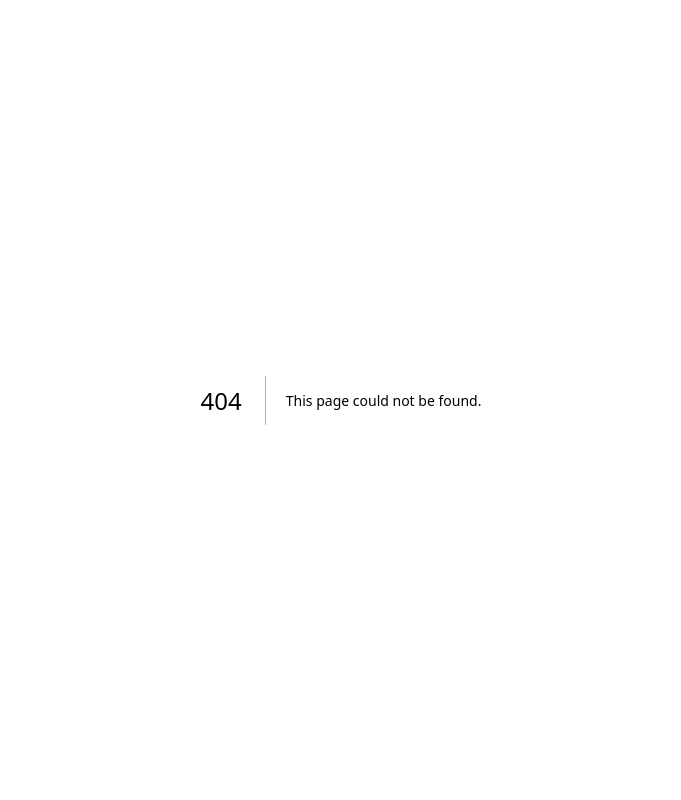
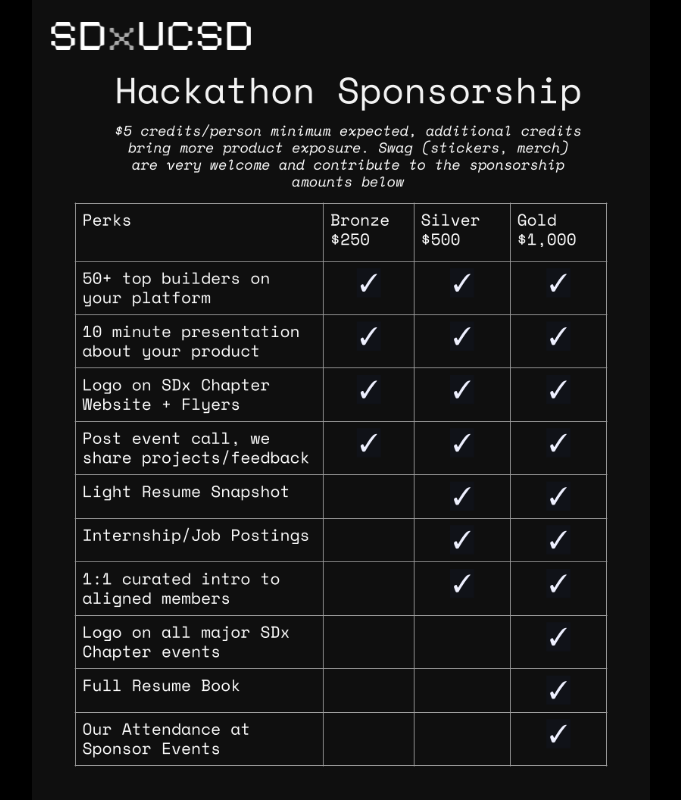
Before and after one commit to SDxUCSD/site, a Next.js app: page /sponsor/hackathon in a window 1280 px wide. Before the commit this address had no page. Shown: the whole page, without its empty margins (299-980 px from the left). Built offline with nearby package versions, Linux system fonts and the light colour scheme.

Commit message:
add hackathon sponsorship

```diff
--- /dev/null
+++ b/app/sponsor/hackathon/page.tsx
@@ -0,0 +1,16 @@
+import Image from "next/image";
+
+export default function HackathonSponsor() {
+	return (
+		<div className="w-full h-screen flex items-center justify-center bg-black">
+			<Image
+				src="/hack.png"
+				alt="Hackathon Sponsor"
+				width={1920}
+				height={1080}
+				className="max-w-full max-h-full object-contain"
+				priority
+			/>
+		</div>
+	);
+}
```
Also changed, not shown: public/hack.png (added).
